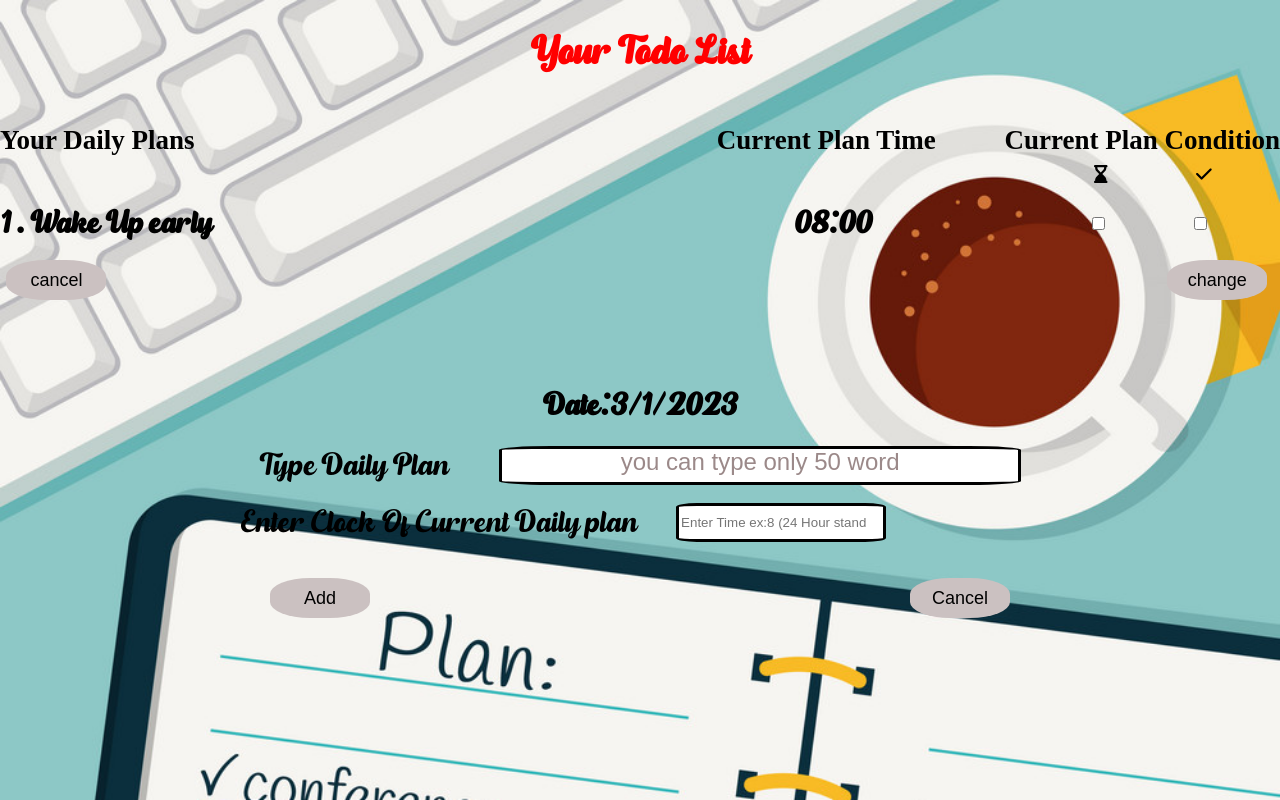
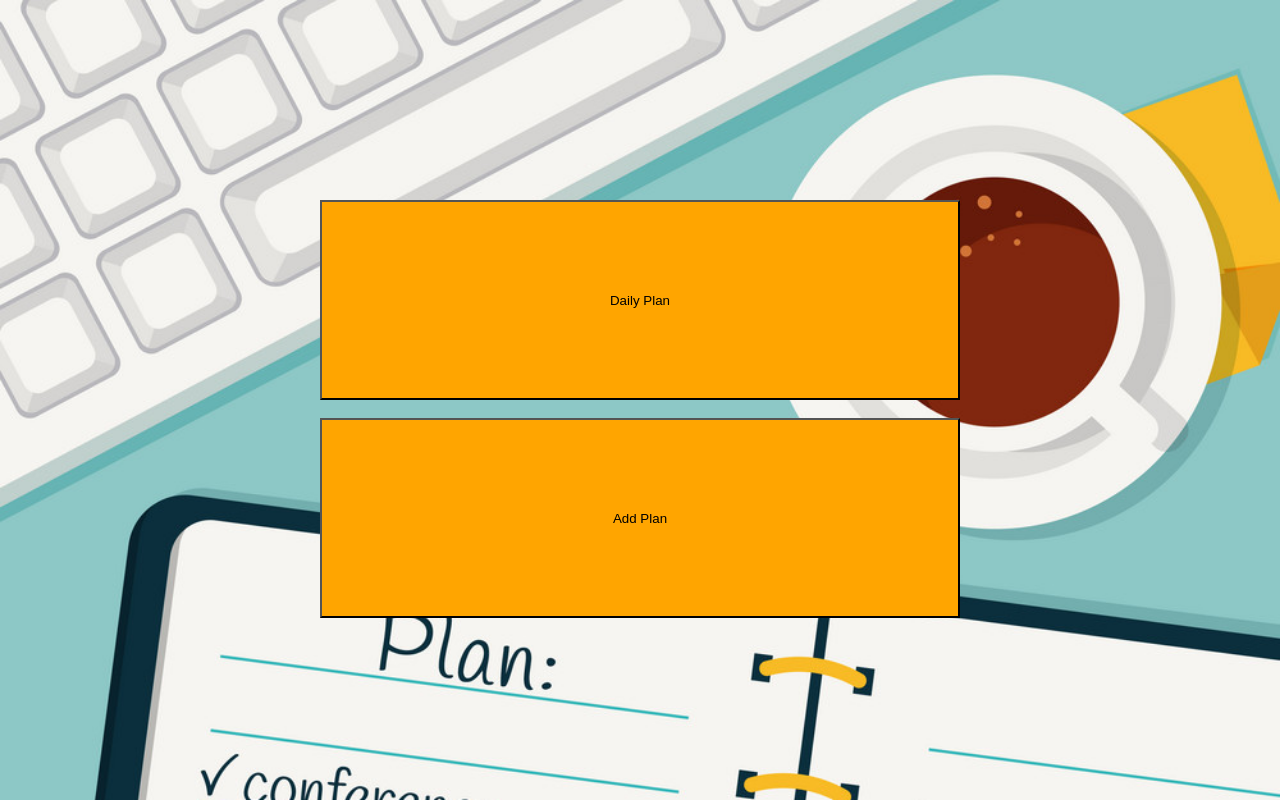
Before and after one commit to tofsona14/ToDo-List, a React (Create React App) app: page / in a window 1280 px wide. Built offline with nearby package versions, Linux system fonts and the light colour scheme.

Commit message:
add Main and some css

```diff
--- a/src/App.js
+++ b/src/App.js
@@ -2,10 +2,11 @@ import React from 'react'
 import './App.css';
 import './fonts/Ohio Bro - Free.otf'
 import { ObjectPlan } from './AddPlan/todoObject/objectPlan';
+import Main from './MainPage/main'
 function App() {
   return(
     <div>
-      {<ObjectPlan />}
+      <Main />
     </div>
   )
 }
--- /dev/null
+++ b/src/MainPage/main.css
@@ -0,0 +1,24 @@
+.main {
+    width: 100vw;
+    height: 100vh;
+    position: relative;
+}
+.main-child {
+    position: absolute;
+    top: 50%;
+    left: 50%;
+    transform: translate(-50%, -50%);
+    width: 50vw;
+    height: 50vh;
+}
+.main-button {
+    display: block;
+    width: 100%;
+    height: 100%;
+}
+.main-button button {
+    width: 100%;
+    height: 25vh;
+    cursor: pointer;
+    background-color: orange;
+}
--- /dev/null
+++ b/src/MainPage/main.js
@@ -0,0 +1,23 @@
+import React from 'react'
+import './main.css'
+
+
+const Main = () => {
+    return(
+        <div className='main'>
+            <div className='main-child'>
+                <div className='main-button'>
+                    <div>
+                        <button>Daily Plan</button>
+                    </div>
+                    <br></br>
+                    <div>
+                        <button>Add Plan</button>
+                    </div>
+                </div>
+            </div>
+        </div>
+    )
+}
+
+export default Main
```
